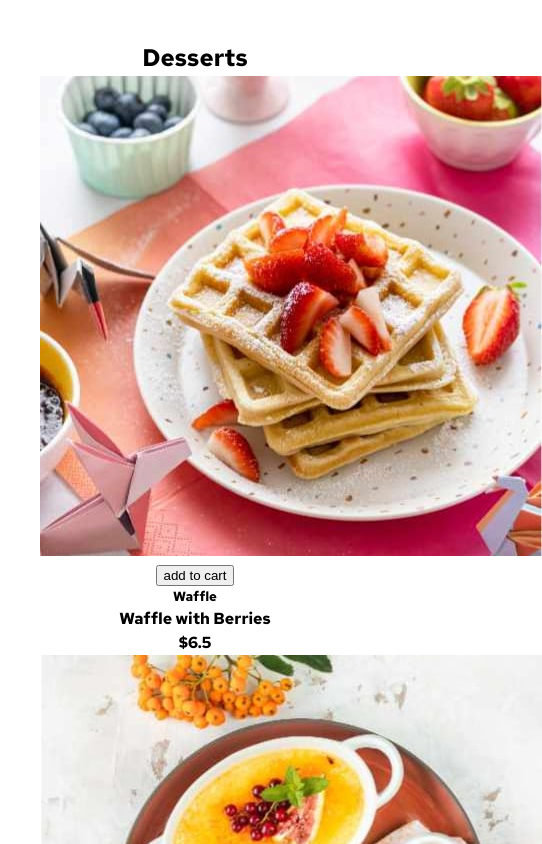
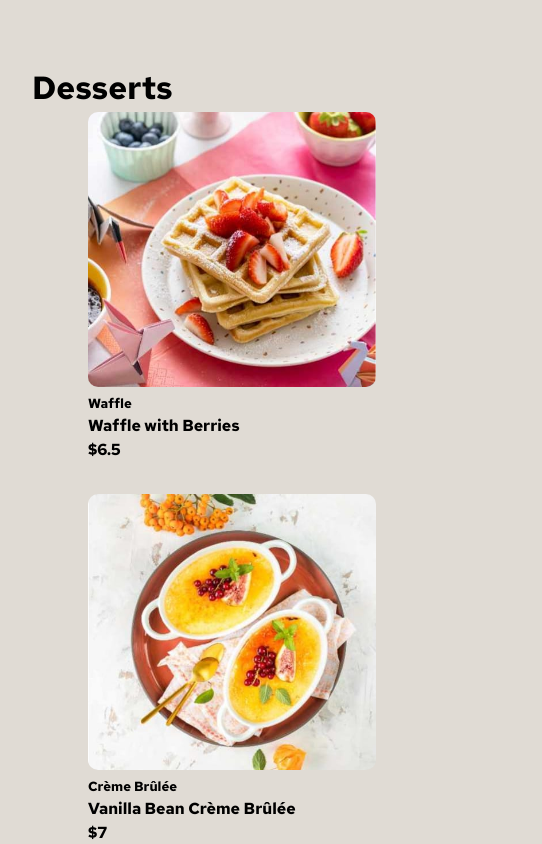
Before and after one commit to aditiintechk/product-list-with-cart, a React (Vite) app: page / in a window 390 px wide. Shown: the top 844 px of the page, 542 px wide, since content can reach past the window. Built offline with nearby package versions, Linux system fonts and the light colour scheme.

Commit message:
style items

```diff
--- a/src/App.css
+++ b/src/App.css
@@ -1,5 +1,56 @@
-#root {
+body {
+	margin: 0;
+	box-sizing: border-box;
+	background-color: #e0dbd4;
+}
+
+main {
+	max-width: 900px;
+	min-width: 400px;
+	margin: 3em auto;
+	padding: 1em 2em;
+	display: flex;
+	justify-content: center;
+	gap: 2em;
+}
+
+.title {
+	font-size: 2rem;
+}
+
+/* Item */
+.items {
+	display: grid;
+	grid-template-columns: repeat(3, 1fr);
+	gap: 2rem;
 	margin: 0 auto;
-	padding: 2rem;
-	text-align: center;
+	place-items: center;
 }
+
+.item-img {
+	width: 10rem;
+	border-radius: 10px;
+}
+
+@media (max-width: 720px) {
+	main {
+		flex-direction: column;
+	}
+	.items {
+		grid-template-columns: repeat(2, 1fr);
+	}
+
+	.item-img {
+		width: 12rem;
+	}
+}
+
+@media (max-width: 500px) {
+	.items {
+		grid-template-columns: 1fr;
+	}
+
+	.item-img {
+		width: 18rem;
+	}
+}
--- a/src/App.jsx
+++ b/src/App.jsx
@@ -20,7 +20,7 @@ function App() {
 		<main>
 			<section className='item-container'>
 				<h1 className='title'>Desserts</h1>
-				{items}
+				<div className='items'>{items}</div>
 			</section>
 			<Cart />
 		</main>
--- a/src/components/Items.jsx
+++ b/src/components/Items.jsx
@@ -2,13 +2,13 @@ export default function Items(props) {
 	const { image, name, category, price } = props
 	return (
 		<section className='item-section'>
-			<img src={image} alt='' />
-			<div className='add-to-cart'>
+			<img className='item-img' src={image} alt='' />
+			{/* <div className='add-to-cart'>
 				<button className='add-btn'>add to cart</button>
-			</div>
-			<h5>{category}</h5>
-			<h4>{name}</h4>
-			<h4>${price}</h4>
+			</div> */}
+			<h5 className='item-category'>{category}</h5>
+			<h4 className='item-name'>{name}</h4>
+			<h4 className='item-price'>${price}</h4>
 		</section>
 	)
 }
```
